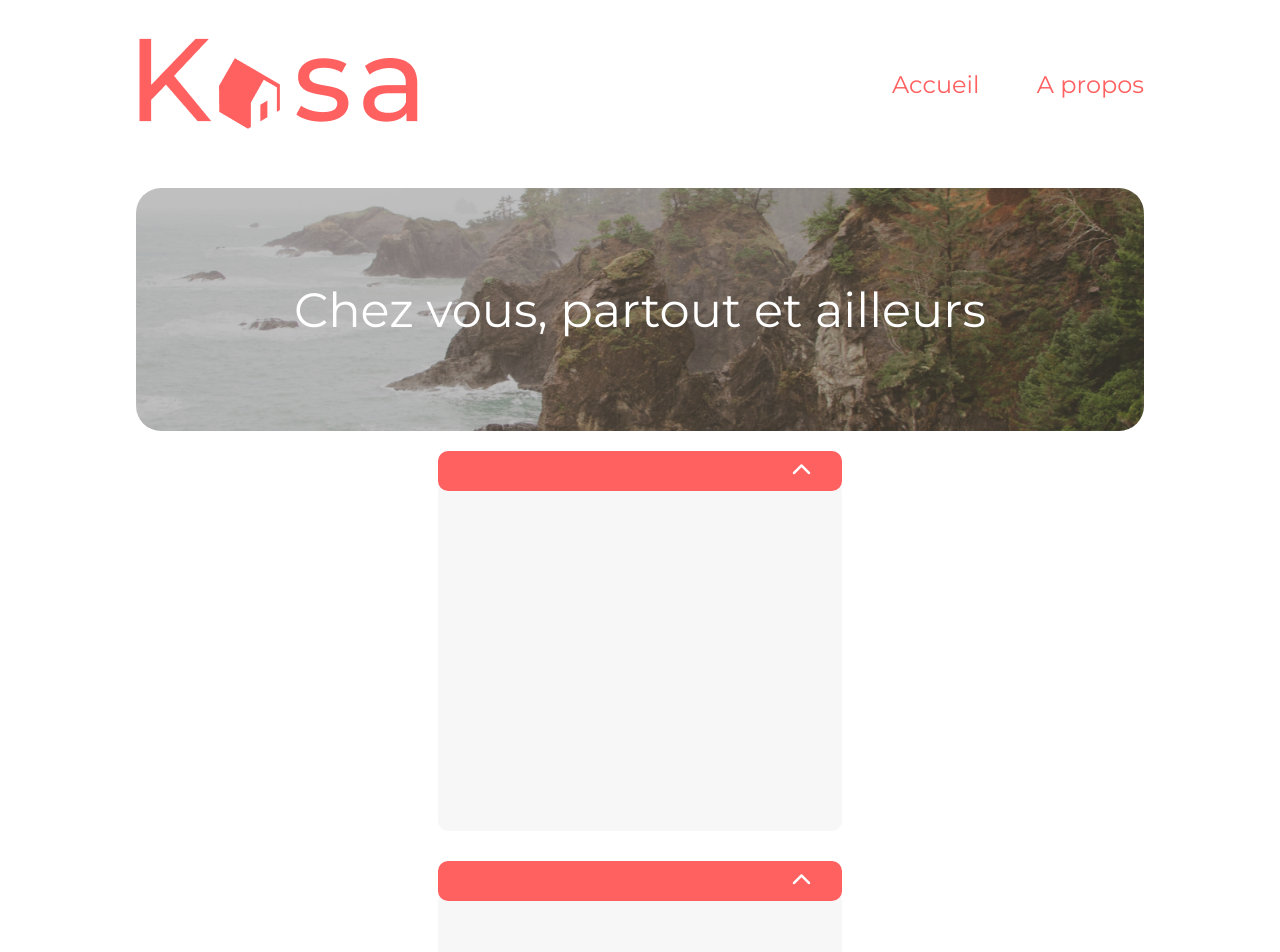
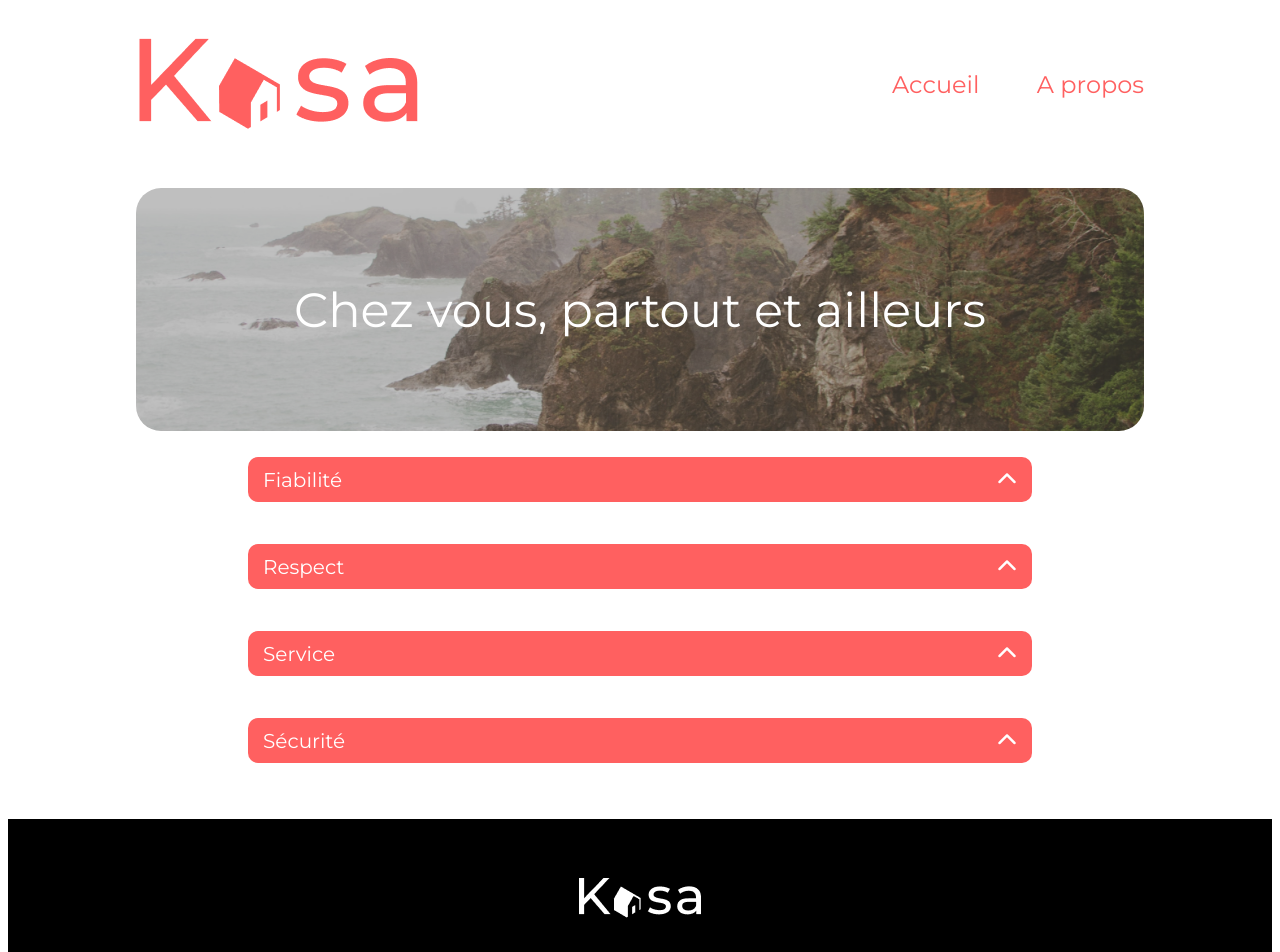
Before and after one commit to cedpint/P7, a React (Create React App) app: page /about in a window 1280 px wide. Shown: the top 952 px of the page. Built offline with nearby package versions, Linux system fonts and the light colour scheme; the HTML template or start-up script is replaced by a standard one.

Commit message:
carrouselabout

```diff
--- /dev/null
+++ b/src/assets/aboutData.js
@@ -0,0 +1,13 @@
+const aboutData = {
+    slogan: "Chez vous, partout et ailleurs",
+    fiability:
+      "Les annonces postées sur Kasa garantissent une fiabilité totale. Les photos sont conformes aux logements, et toutes les informations sont régulièrement vérifiées par nos équipes.",
+    respect:
+      "La bienveillance fait partie des valeurs fondatrices de Kasa. Tout comportement discriminatoire ou de perturbation du voisinage entraînera une exclusion de notre plateforme.",
+    service:
+      "Nos équipes se tiennent à votre disposition pour vous fournir une expérience parfaite. N'hésitez pas à nous contacter si vous avez la moindre question.",
+    security:
+      "La sécurité est la priorité de Kasa. Aussi bien pour nos hôtes que pour les voyageurs, chaque logement correspond aux critères de sécurité établis par nos services. En laissant une note aussi bien à l'hôte qu'au locataire, cela permet à nos équipes de vérifier que les standards sont bien respectés. Nous organisons également des ateliers sur la sécurité domestique pour nos hôtes.",
+  };
+
+  export default aboutData;
--- a/src/components/Banner/Banner.jsx
+++ b/src/components/Banner/Banner.jsx
@@ -2,7 +2,7 @@
 import "./Banner.css";
 import imgBanner from './../../assets/banner.png'
 
-export function Banner() {
+export function Banner(props) {
   return(
     <div className="banner">
         <img src={imgBanner} alt="Baniere Kasa"/>
--- /dev/null
+++ b/src/components/Collapse/Collapse.css
@@ -0,0 +1,50 @@
+.global-collapse{
+    display: flex;
+    flex-direction: column;
+    margin-top: 10px;
+    width: 100%;
+    font-family: 'Montserrat', sans-serif;
+    color:#ff6060 ;
+}
+
+.collapse-header{
+    display: flex;
+    flex-direction:row;
+    align-items: center;
+    justify-content: space-between;
+    height: 45px;
+    padding-inline: 15px;
+    background-color: #ff6060;
+    border-radius: 10px;
+}
+
+.collapse-header span, .collapse-header i{
+    font-size:20px;
+    color: white;
+}
+
+.collapse-header i{
+    cursor: pointer;
+}
+
+.collapse-content{
+        display: flex;
+        flex-direction: column;
+        gap: 15px;
+        background: #F7F7F7;
+        border-radius: 10px;
+        margin: 0;
+        height: 250px;
+        font-size: 18px;
+        line-height: 26px;
+        padding: 50px 25px;
+        position: relative;
+        top: -10px;
+        z-index: -1;
+        transition: all 0.3s ease-in-out;
+    }
+
+ .collapse-content{
+    display: flex;
+    flex-direction: column;
+ }
--- /dev/null
+++ b/src/components/Collapse/Collapse.jsx
@@ -0,0 +1,24 @@
+import React, { useState } from 'react';
+import  "./Collapse.css";
+
+export function Collapse (props) {
+
+    const [isContenVisible, setisContenVisible] = useState(false);
+
+    const showContent = () =>{
+        setisContenVisible(!isContenVisible);
+
+    }
+
+   return(
+    <div className='global-collapse'>
+        <p className='collapse-header'>
+        <span>{props.title}</span>
+        <i className='fas fa-chevron-up' onClick={showContent}></i>
+        </p>
+
+        {isContenVisible && <p className='collapse-content'>{props.content}</p>}
+        </div>
+    );
+}
+export default Collapse;
--- a/src/components/Wrapper/Wrapper.css
+++ /dev/null
@@ -1,62 +0,0 @@
-.global-wrapper{
-    display: flex;
-    flex-direction: column;
-    margin-top: 20px;
-   width: 40%;
-    font-family: 'Montserrat', sans-serif;
-    color:#ff6060 ;
-}
-
-.wrapper-description{
-    display: flex;
-    flex-direction: column;
-
-}
-
-
-.global-wrapper p{
-        display: flex;
-        flex-direction: column;
-        background: #F7F7F7;
-        border-radius: 10px;
-        margin: 0;
-        height: 250px;
-        font-size: 18px;
-        line-height: 26px;
-        padding: 50px 25px;
-        position: relative;
-        top: -10px;
-        z-index: -1;
-    }
-
- .descritpion-title_chevron,
- .descritpion-equipment_chevron{
-    display: flex;
-    align-items: center;
-    justify-content: space-between;
-    padding: 10px;
-    padding-right: 30px;
-    background-color: #ff6060;
-    color:  #FFFFFF;
-    height: 20px;
-    border-radius: 10px;
- }
-
- .global-wrapper h3{
-    font-size: 20px;
-    font-weight: 500;
-    line-height: 26px;
-    letter-spacing: 0em;
-    padding-left: 15px;
- }
-
-.global-wrapper i{
-    cursor: pointer;
-    font-size: 20px;
-}
-
-.description_content{
-    display: flex;
-    width: auto;
-
-}
--- a/src/components/Wrapper/Wrapper.jsx
+++ /dev/null
@@ -1,25 +0,0 @@
-import React, { useState } from 'react';
-import  "./Wrapper.css";
-
-export function Wrapper(props) {
-
-   const[isVisible, setIsVisible] = useState(true);
-
-   const handleClick= () =>{
-    setIsVisible(!isVisible);
-   }
-
-   return(
-    <div className='global-wrapper'>
-            <div className='descritpion-title_chevron'>
-                <h3>{props.title}</h3>
-                <i className="fa-solid fa-chevron-up" onClick={handleClick}></i>
-            </div>
-            { isVisible?
-            <p className="description_content">
-            {props.content}
-            </p>  :<></>
-            }
-    </div>
-    );
-}
--- a/src/pages/about/about.css
+++ b/src/pages/about/about.css
@@ -2,6 +2,7 @@
     display:flex;
     flex-direction: column;
     align-items:  center;
-    padding-inline: 8rem;
+    padding-inline: 15rem;
+
 
 }
--- a/src/pages/about/about.jsx
+++ b/src/pages/about/about.jsx
@@ -3,22 +3,39 @@
 import Navbar from '../../components/Navbar/Navbar.jsx';
 import {Banner} from '../../components/Banner/Banner';
 import Footer from '../../components/Footer/Footer.jsx';
-import {Wrapper} from '../../components/Wrapper/Wrapper';
+import {Collapse} from '../../components/Collapse/Collapse';
+import aboutData from "../../assets/aboutData";
 
+	const About = () => {
+		// Switch to display content in the dropdown by title
+		const content = (title) => {
+		  switch (title) {
+			case "fiability":
+			  return aboutData.fiability;
+			case "respect":
+			  return aboutData.respect;
+			case "service":
+			  return aboutData.service;
+			case "sécurity":
+			  return aboutData.security;
+			default:
+			  console.log("default");
+			  break;
+		  }
+		};
 
-function About() {
 	return (
 		<>
 		<Navbar />
 		<Banner  />
 		<div className='about_global'>
-			<Wrapper />
-			<Wrapper />
-			<Wrapper />
-			<Wrapper />
+			<Collapse title="Fiabilité" content={content("fiability")}/>
+			<Collapse title="Respect" content={content("respect")}/>
+			<Collapse title="Service"content={content("service")}/>
+			<Collapse title="Sécurité"content={content("security")}/>
 		</div>
 		<Footer/>
 		</>
 	);
-}
+};
 export default About;
--- a/src/pages/apartments/apartments.css
+++ b/src/pages/apartments/apartments.css
@@ -10,9 +10,8 @@
 
 }
 
-.wrapper-description-global{
+.collapse-description-global{
     justify-content: center;
-    flex-basis: 50%;
     display: flex;
-    gap: 30px;
+    gap: 150px;
 }
--- a/src/pages/apartments/apartments.jsx
+++ b/src/pages/apartments/apartments.jsx
@@ -4,7 +4,7 @@
 import Footer from '../../components/Footer/Footer.jsx';
 import {Carrousel} from '../../components/Carrousel/Carrousel.jsx'
 import {ApartmentHeader} from '../../components/ApartmentHeader/ApartmentHeader.jsx'
-import {Wrapper} from '../../components/Wrapper/Wrapper.jsx'
+import {Collapse} from '../../components/Collapse/Collapse.jsx'
 import { useLocation } from "react-router-dom";
 
 
@@ -35,9 +35,9 @@
 			<div className='apartment-card'>
 				<Carrousel pictures={flat.pictures} />
 				<ApartmentHeader flat={flat}/>
-				<div className='wrapper-description-global'>
-					<Wrapper title="Description" content={flat.description}/>
-					<Wrapper title="Equipement" content={flat.equipments}/>
+				<div className='collapse-description-global'>
+					<Collapse title="Description" content={flat.description}/>
+					<Collapse title="Equipements" content={flat.equipments}/>
 				</div>
 			</div>
 			<Footer />
```
